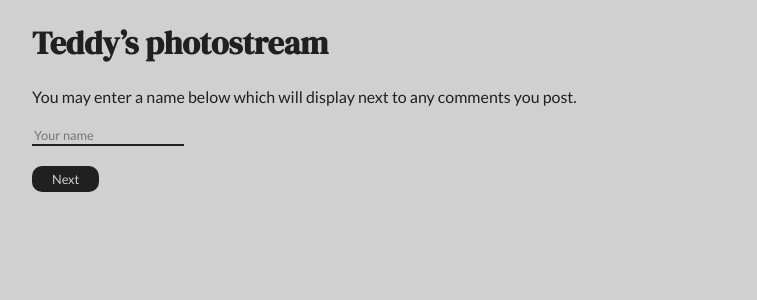
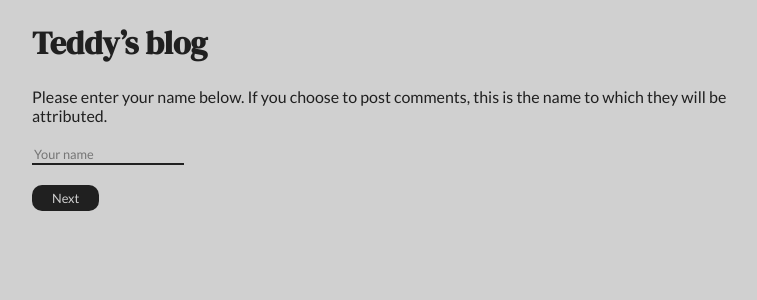
Before and after one commit to thegail/blog, a SvelteKit app: page /join/1 in a window 1280 px wide. Shown: the top 300 px of the page, without its empty margins (236-993 px from the left). Built offline with nearby package versions, Linux system fonts and the light colour scheme.

Commit message:
Tweak join page phrasing

```diff
--- a/src/routes/+layout.svelte
+++ b/src/routes/+layout.svelte
@@ -13,7 +13,7 @@
 </script>
 
 <svelte:head>
-    <title>Teddy's photostream</title>
+    <title>Teddy&rsquo;s blog</title>
     <link rel="apple-touch-icon" href={favicon} />
     <link rel="icon" type="image/png" href={favicon} />
     <link rel="mask-icon" href={favicon} color="#202020" />
@@ -22,7 +22,7 @@
 </svelte:head>
 
 <header>
-    <h1>Teddy&rsquo;s photostream</h1>
+    <h1>Teddy&rsquo;s blog</h1>
 </header>
 
 {@render children()}
--- a/src/routes/join/[code]/+page.svelte
+++ b/src/routes/join/[code]/+page.svelte
@@ -49,8 +49,8 @@
 
 <main>
     <p>
-        You may enter a name below which will display next to any comments you
-        post.
+        Please enter your name below. If you choose to post comments, this is
+        the name to which they will be attributed.
     </p>
     <input type="text" placeholder="Your name" bind:value={name} />
     <button onclick={register}>Next</button>
```
